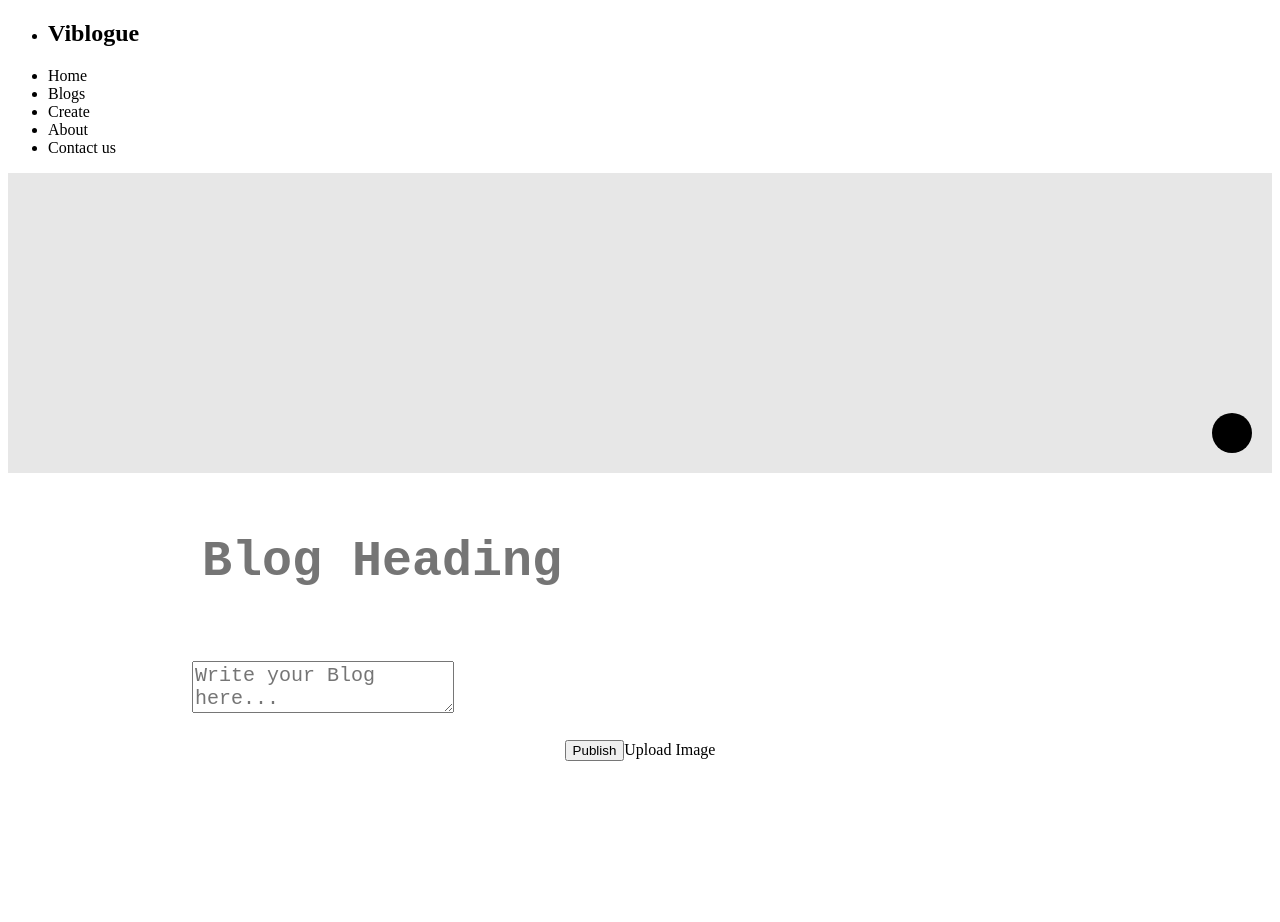
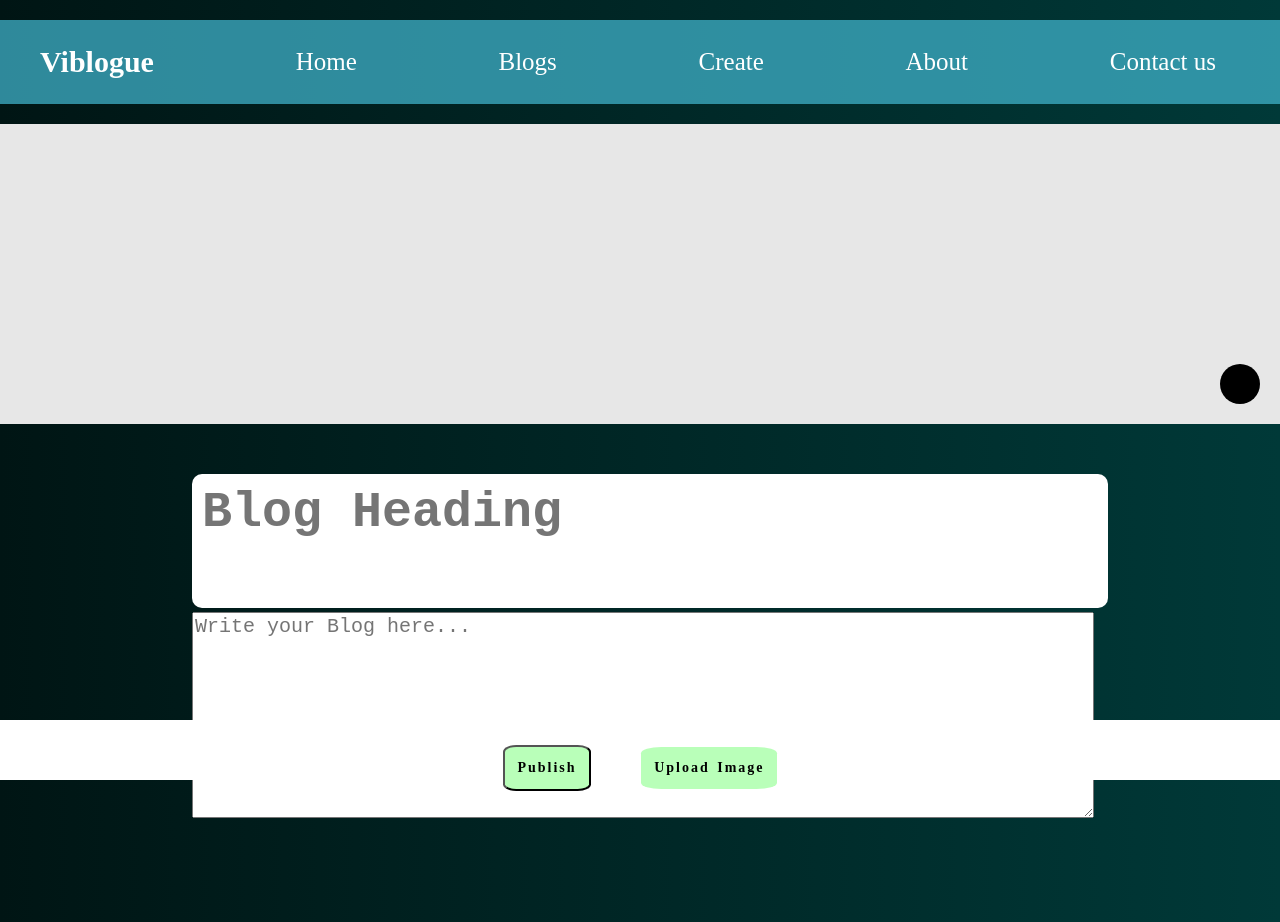
Before and after one commit to NETHRA-S-CSE/BlogWebsite, a plain HTML site: page Editor.html in a window 1280 px wide. Before the commit the page ends 800 px from the top, so only its background shows below. Drawn offline with Linux system fonts and the light colour scheme.

Commit message:
Added extra styles to the page
feat(Nethra-S):Added the image upload and display options
Corrected the positions of the buttons and banner image

```diff
--- a/Editor.css
+++ b/Editor.css
@@ -1,3 +1,29 @@
+body{
+    margin: auto ;
+    background: rgb(255,255,255);
+    /* gradient background */
+    background: linear-gradient(90deg, #001514 , rgb(0, 57, 56) 100%, #4b0069 100%);
+    color:white;
+    align-items: center;
+
+}
+.logo{
+    text-align: left;
+
+}
+.navbar{
+    list-style: none;
+    font-size: 20px;
+    display: flex;
+    justify-content: space-between;
+    align-items: center;
+    background-color:rgba(64, 178, 203, 0.743);
+    padding-right: 5%;
+}
+.navName{
+    font-size: 25px;
+}
+
 .banner{
     width: 100%;
     height: 300px;
@@ -19,9 +45,7 @@
    align-items: center;
    cursor: pointer;
 }
-.banner-upload-btn img{
-    width: 200px;
-}
+
 .blog{
     width: 70vw;
     min-width: 400px;
@@ -29,6 +53,7 @@
     display: block;
     margin: auto;
     padding: 50px 0;
+    padding-bottom: 80px;
 }
 
 .title{
@@ -46,10 +71,15 @@
 }
 .article{
     font-size: 20px;
+    width: 100%;
+    height: auto;
+    outline: none;
+   min-height:200px ;
+   margin-bottom: 100px;
 }
 .blog-image-options{
     position: fixed;
-    bottom: 0;
+    bottom: 20px;
     left: 0;
     width: 100%;
     height: 60px;
@@ -58,8 +88,47 @@
     justify-content: center;
     align-items: baseline;
 }
-.btm{
-    border: none;
-    outline: none;
+.btn{
+    border: #000000;
+
+
+    outline: black;
     cursor: pointer;
+    background-color: #98ff98ad;
+    font-family: "Times New Roman", Times, serif;
+     font-size: 14px;
+     letter-spacing: 2px;
+     word-spacing: 2px;
+     color: #000000;
+     font-weight: bold;
+     text-decoration: none;
+     font-style: normal;
+     font-variant: normal;
+     text-transform: none;
+     padding: 1%;
+    margin: 25px;
+    font: bolder;
+    font-size: 14px;
+     border-radius:15%;
 }
+.publish-btn{
+    background-color: #98ff98ad;
+    padding: 1%;
+    margin: 25px;
+    font: bolder;
+    font-size: 14px;
+
+     /* font */
+     font-family: "Times New Roman", Times, serif;
+     font-size: 14px;
+     letter-spacing: 2px;
+     word-spacing: 2px;
+     color: #000000;
+     font-weight: bold;
+     text-decoration: none;
+     font-style: normal;
+     font-variant: normal;
+     text-transform: none;
+
+     border-radius:15%;
+}
```
